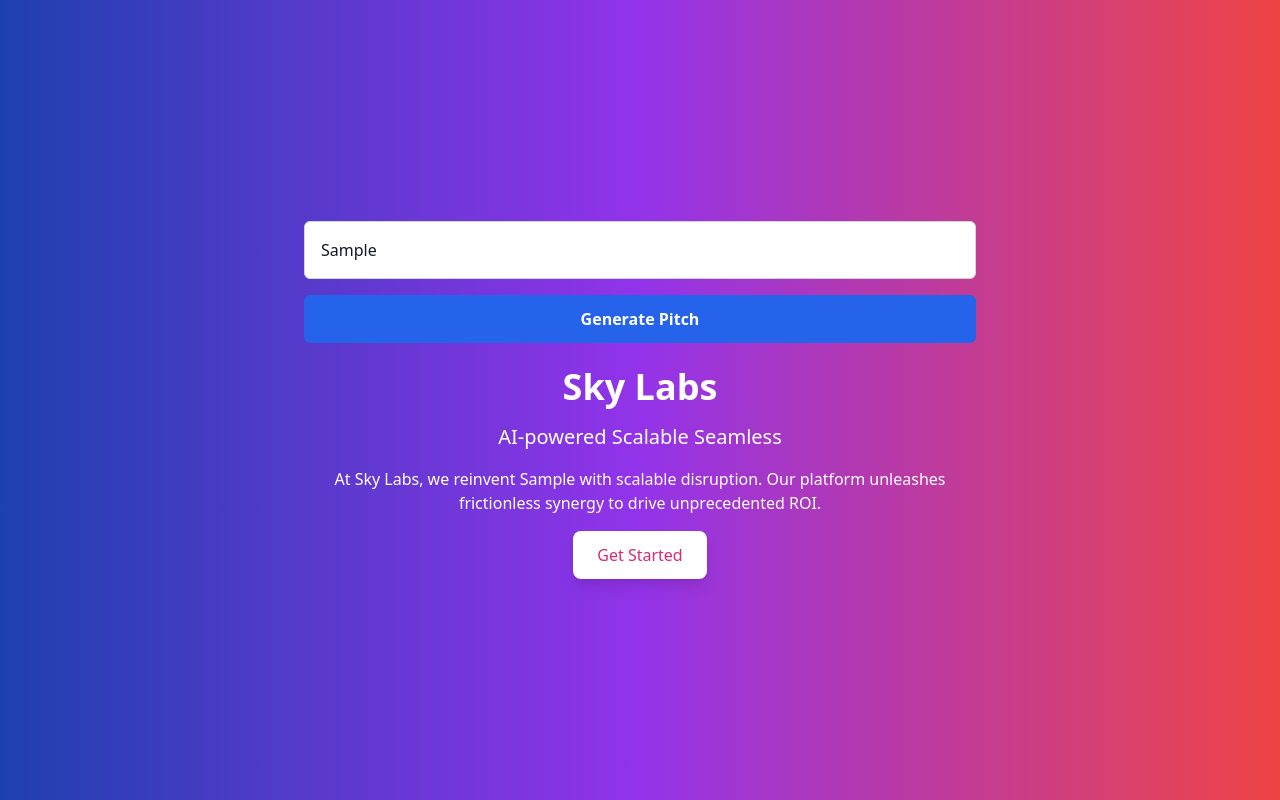
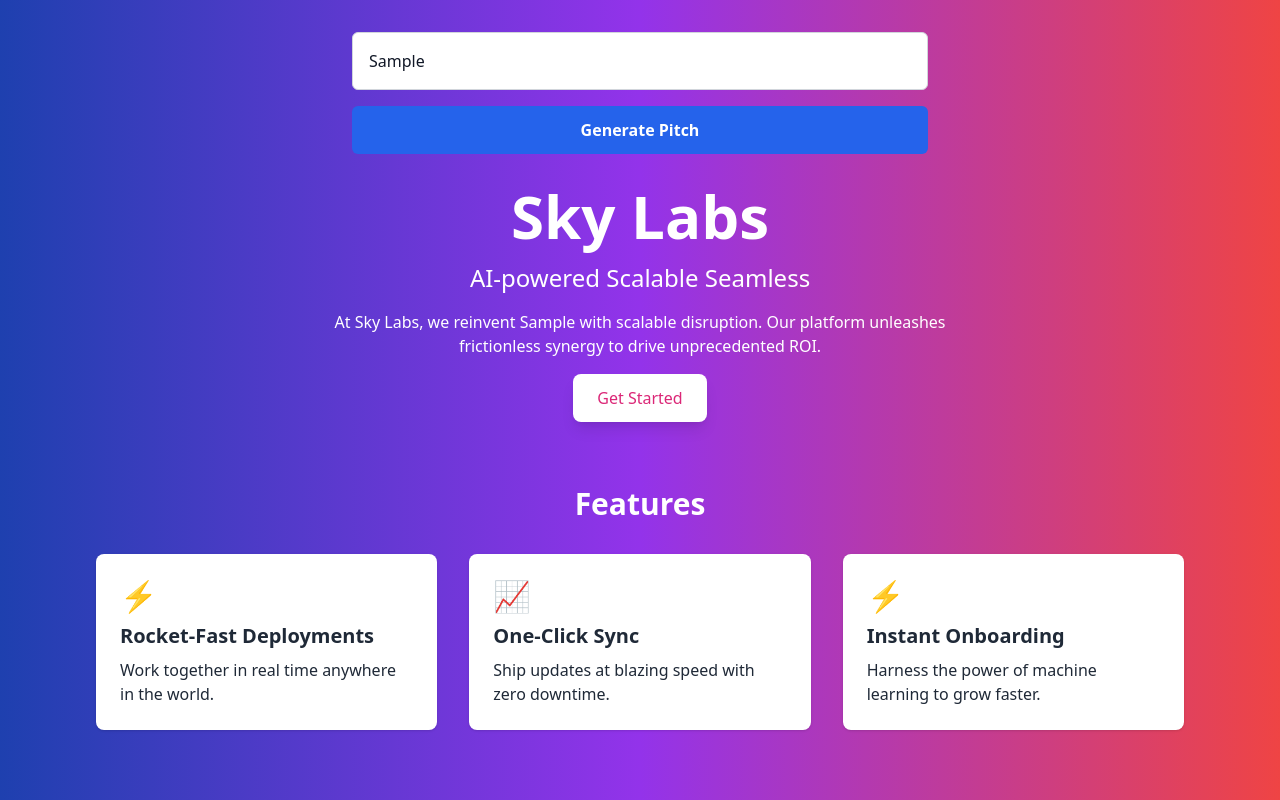
Before and after one commit to lwelling/fake-startup-site, a React (Vite) app: page / in a window 1280 px wide. Both pictures are taken after typing "Sample" into the empty fields and a click on the button "Generate Pitch". Shown: the top 800 px of the page. Built offline with nearby package versions, Linux system fonts and the light colour scheme; no server answers.

Commit message:
Expand pitch generator with features and testimonials

```diff
--- a/src/App.jsx
+++ b/src/App.jsx
@@ -5,6 +5,43 @@ function getRandom(arr) {
 }
 
 // Fallback generator used when no API key is provided or a request fails
+function randomFeature() {
+  const titles = [
+    'Instant Onboarding',
+    'AI Insights',
+    'Cloud Ready',
+    'One-Click Sync',
+    'Seamless Collaboration',
+    'Rocket-Fast Deployments',
+  ];
+  const descriptions = [
+    'Get started in seconds with no learning curve.',
+    'Harness the power of machine learning to grow faster.',
+    'Built from the ground up for modern distributed teams.',
+    'Connect all your tools with a single tap.',
+    'Work together in real time anywhere in the world.',
+    'Ship updates at blazing speed with zero downtime.',
+  ];
+  const icons = ['🚀', '✨', '⚡', '🔥', '💡', '📈'];
+  return {
+    title: getRandom(titles),
+    description: getRandom(descriptions),
+    icon: getRandom(icons),
+  };
+}
+
+function randomTestimonial() {
+  const names = ['Alice B.', 'Bob C.', 'Charlie D.', 'Dana E.', 'Eli F.'];
+  const quotes = [
+    'This completely changed our business!',
+    'I cannot imagine life without it.',
+    'Absolutely mind blowing results.',
+    'The best decision we ever made.',
+    'A game changer in every way.',
+  ];
+  return { name: getRandom(names), quote: getRandom(quotes) };
+}
+
 function fallbackPitch(idea) {
   const name = `${getRandom([
     'Hyper',
@@ -29,7 +66,9 @@ function fallbackPitch(idea) {
   ];
   const tagline = `${getRandom(words)} ${getRandom(words)} ${getRandom(words)}`;
   const hero = `At ${name}, we reinvent ${idea} with scalable disruption. Our platform unleashes frictionless synergy to drive unprecedented ROI.`;
-  return { name, tagline, hero };
+  const features = [randomFeature(), randomFeature(), randomFeature()];
+  const testimonials = [randomTestimonial(), randomTestimonial()];
+  return { name, tagline, hero, features, testimonials };
 }
 
 async function generatePitch(idea) {
@@ -93,9 +132,10 @@ export default function App() {
   };
 
   return (
-    <div className={`min-h-screen flex items-center justify-center p-4 ${style.bg}`}>
-      <div className={`w-full max-w-2xl space-y-6 text-center ${style.text}`}>
-        <form onSubmit={handleSubmit} className="space-y-4">
+    <div className={`min-h-screen ${style.bg} ${style.text}`}>
+      <div className="max-w-6xl mx-auto p-8 space-y-16">
+        <header className="text-center space-y-8">
+          <form onSubmit={handleSubmit} className="space-y-4 max-w-xl mx-auto">
             <input
               type="text"
               value={idea}
@@ -112,14 +152,50 @@ export default function App() {
           </form>
           {pitch && (
             <div className="space-y-4 mt-8">
-            <h1 className="text-4xl font-extrabold">{pitch.name}</h1>
-            <p className="text-xl font-medium">{pitch.tagline}</p>
-            <p>{pitch.hero}</p>
+              <h1 className="text-4xl md:text-6xl font-extrabold">{pitch.name}</h1>
+              <p className="text-xl md:text-2xl font-medium">{pitch.tagline}</p>
+              <p className="max-w-2xl mx-auto">{pitch.hero}</p>
               <button className={`mt-4 px-6 py-3 rounded-lg shadow-lg hover:shadow-xl transition ${style.button}`}>
                 Get Started
               </button>
             </div>
           )}
+        </header>
+
+        {pitch && (
+          <>
+            <section className="space-y-8">
+              <h2 className="text-3xl font-bold text-center">Features</h2>
+              <div className="grid gap-8 md:grid-cols-3">
+                {pitch.features?.map((f, i) => (
+                  <div
+                    key={i}
+                    className="bg-white text-gray-800 p-6 rounded-lg shadow"
+                  >
+                    <div className="text-3xl mb-2">{f.icon}</div>
+                    <h3 className="text-xl font-semibold mb-2">{f.title}</h3>
+                    <p>{f.description}</p>
+                  </div>
+                ))}
+              </div>
+            </section>
+
+            <section className="space-y-8">
+              <h2 className="text-3xl font-bold text-center">Testimonials</h2>
+              <div className="grid gap-8 md:grid-cols-2">
+                {pitch.testimonials?.map((t, i) => (
+                  <div
+                    key={i}
+                    className="bg-white text-gray-800 p-6 rounded-lg shadow"
+                  >
+                    <p className="italic mb-2">"{t.quote}"</p>
+                    <p className="font-semibold">- {t.name}</p>
+                  </div>
+                ))}
+              </div>
+            </section>
+          </>
+        )}
       </div>
     </div>
   );
```
Also changed, not shown: api/generate.js (+46 -5 lines). Lines whose indentation alone changed are shown as unchanged.
